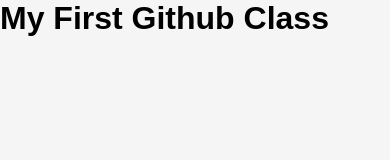
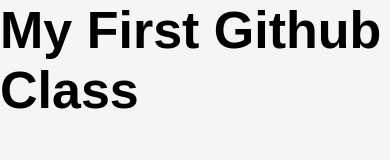
Before and after one commit to HassanSattar147/viking-training, a plain HTML site: page index.html in a window 390 px wide. Drawn offline with Linux system fonts and the light colour scheme.

Commit message:
fixed body and h1 styles in media

```diff
--- a/media.css
+++ b/media.css
@@ -1 +1,17 @@
 /* media styles will go here! */
+
+@media screen and (max-width: 992px) {
+  body {
+    background-color: #0003;
+  }
+}
+
+/*
+Breakpoint 	          Class infix 	Dimensions
+X-Small    	          None         	<576px
+Small 	              sm           	≥576px
+Medium 	              md           	≥768px
+Large 	              lg           	≥992px
+Extra large           xl 	          ≥1200px
+Extra extra large 	  xxl 	        ≥1400px
+*/
--- a/style.css
+++ b/style.css
@@ -10,3 +10,7 @@
 body {
   background-color: #f5f5f5;
 }
+
+h1{
+  font-size: 52px;
+}
```
